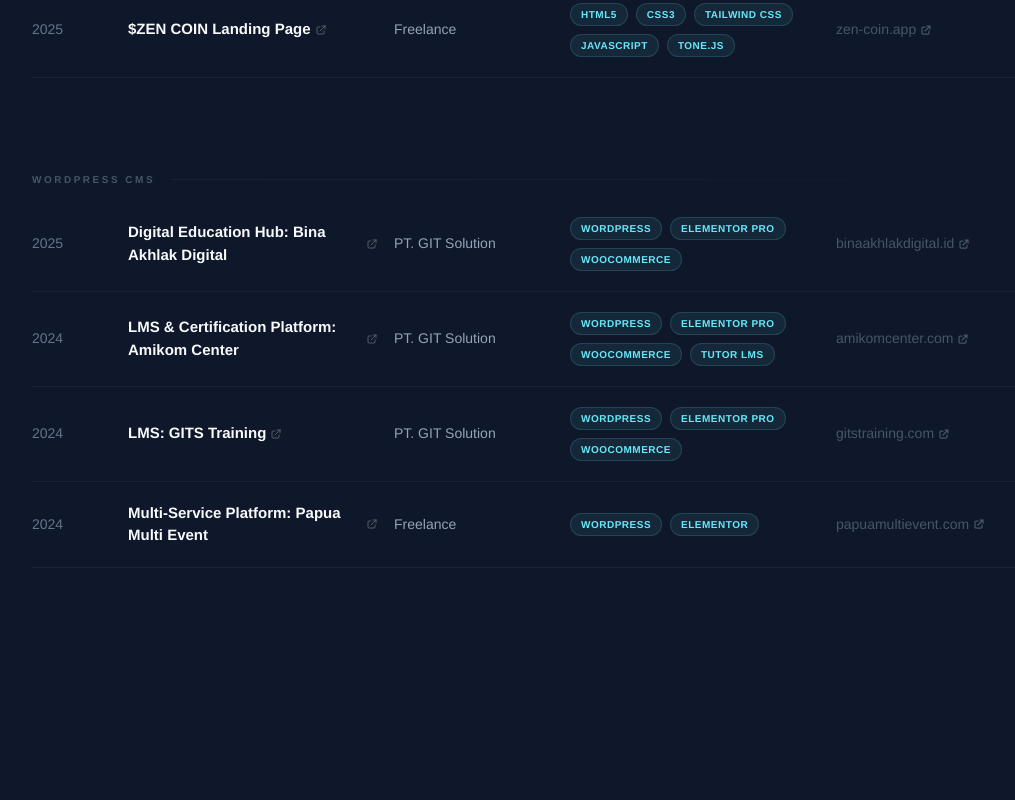
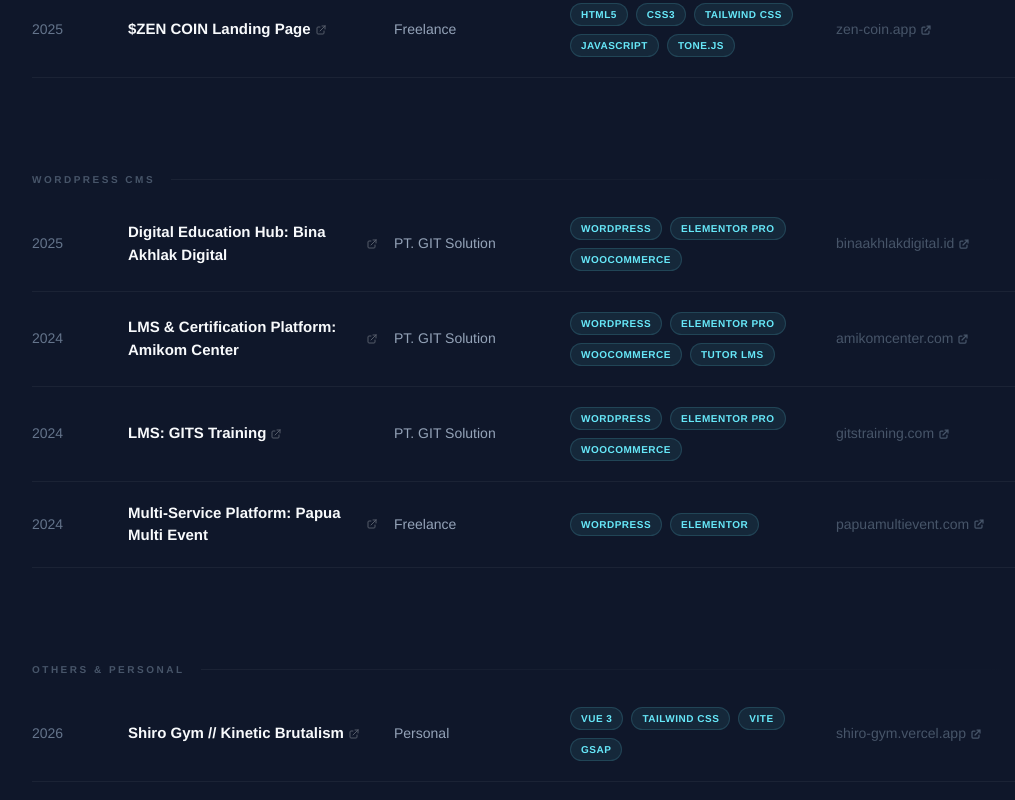
Before and after one commit to bintangmogot/bintang-profile, a Vue app: page /projects in a window 1280 px wide. Shown: the part 898-1698 px from the top of the page, without its empty margins (116-1131 px from the left). Before the commit the page ends 1594 px from the top, so only its background shows below. Built offline with nearby package versions, Linux system fonts and the light colour scheme.

Commit message:
feat: add Shiro Gym personal project to Others section

```diff
--- a/src/pages/ProjectArchive.vue
+++ b/src/pages/ProjectArchive.vue
@@ -424,6 +424,22 @@
       longDescription: language.value === 'EN' ? 'A comprehensive digital platform built to showcase a diverse range of services, from wedding organization to tourism and professional training. \n\nCreated a clean, responsive interface that allows the owner to manage content easily.' : 'Portal layanan platform digital lengkap merangkap portal info sewa jasa penyelenggara banyak acara yang berbasis di daerah timur, yaitu Papua.\n\nMenyediakan ragam jasa penawaran utama, pelatihan sertifikasi diklat acara profesional, serta jasa pemandu tim tamasya tur keluarga dalam mengeksplor ragam wisata alam liar lokal dari wilayah tanah asli Papua.',
       features: language.value === 'EN' ? ['Wedding Organizer Section', 'Tourism Packages', 'Training & Course Listings', 'Responsive on All Devices'] : ['Sekmen Katalog Desain Acara Wedding', 'Rencana Penawaran Pelayanan Pemandu Wisata Tur Privat', 'Dokumentasi Brosur Program Kursus Publik', 'Berjalan Lancar Di Resolusi Layar Apapun'],
     },
+    {
+      year: '2026',
+      title: 'Shiro Gym // Kinetic Brutalism',
+      madeAt: 'Personal',
+      techStack: ['Vue 3', 'Tailwind CSS', 'Vite', 'GSAP'],
+      linkDisplay: 'shiro-gym.vercel.app',
+      liveLink: 'https://shiro-gym.vercel.app/',
+      githubLink: 'https://github.com/bintangmogot/shiro-gym',
+      media: 'https://res.cloudinary.com/workstation-/image/upload/v1775996722/shiro-gym/header-shiro.png',
+      longDescription: language.value === 'EN'
+        ? 'A high-performance fitness manifesto website showcasing "Kinetic Brutalism." Built with Vue 3 and GSAP, it features aggressive typography, monochromatic aesthetics, and high-impact animations to match the elite intensity of Shiro Gym.\n\nThis project serves as a showcase of my ability to build immersive, concept-driven web experiences that go beyond standard UI patterns.'
+        : 'Situs web manifesto kebugaran performa tinggi yang memamerkan estetika "Kinetic Brutalism." Dibangun dengan Vue 3 dan GSAP, situs ini menampilkan tipografi yang agresif, estetika monokromatik, dan animasi berdampak tinggi untuk menyamai intensitas elit Shiro Gym.\n\nProyek ini berfungsi sebagai bukti kemampuan saya dalam membangun pengalaman web berbasis konsep yang imersif di luar pola UI standar.',
+      features: language.value === 'EN' ? ['Kinetic Brutalism Design', 'GSAP Animation Suite', 'Monochromatic Theme', 'Liquid UI Layout'] : ['Desain Kinetic Brutalism', 'Paket Animasi GSAP', 'Tema Monokromatik', 'Layout UI Liquid'],
+      category: 'Others',
+      isPersonal: true
+    },
   ]);
 
 const codingProjects = computed(() => archiveProjects.value.filter(p => !p.techStack.includes('WordPress') && !p.isPersonal && p.category !== 'Others'));
```
